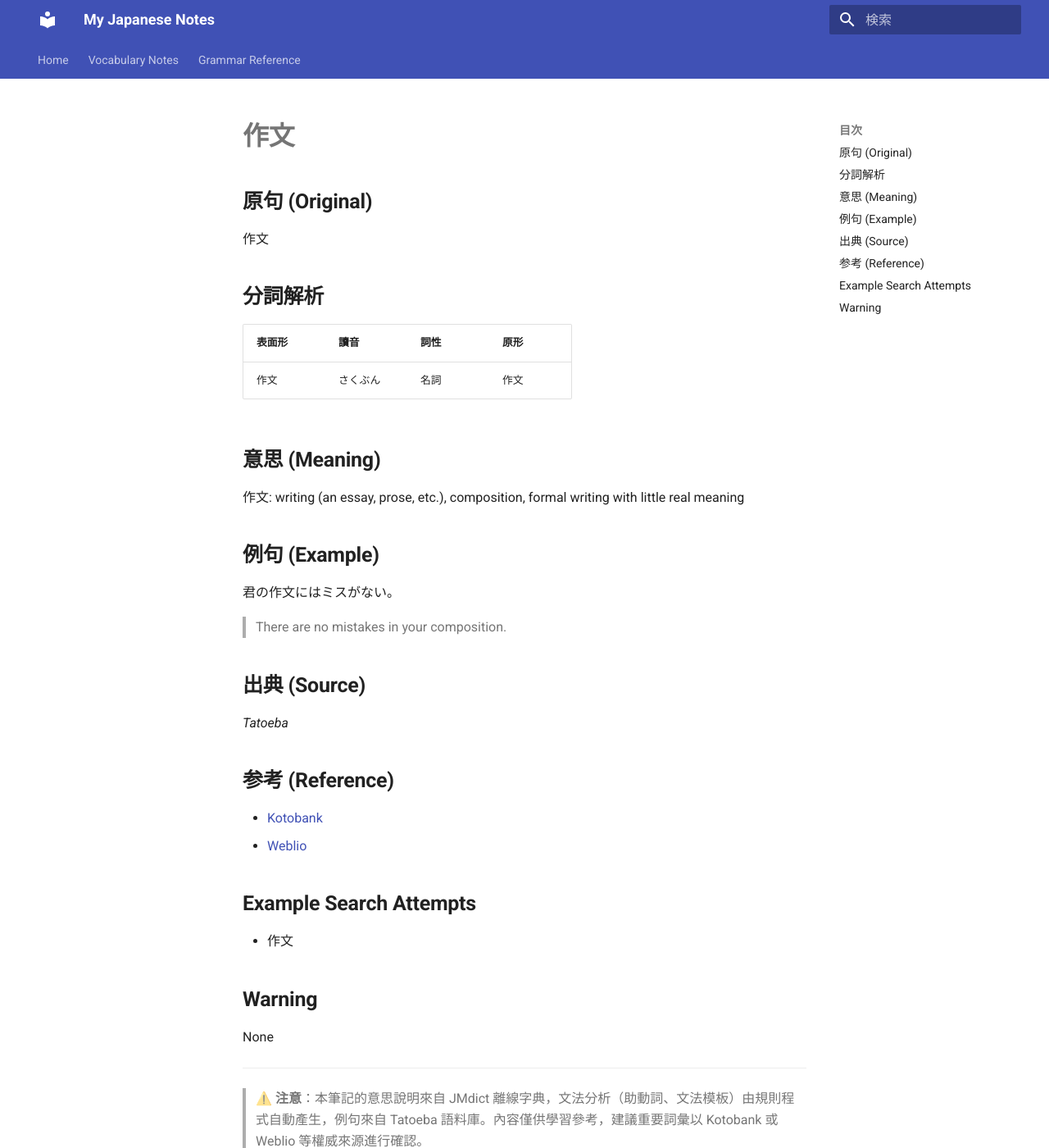
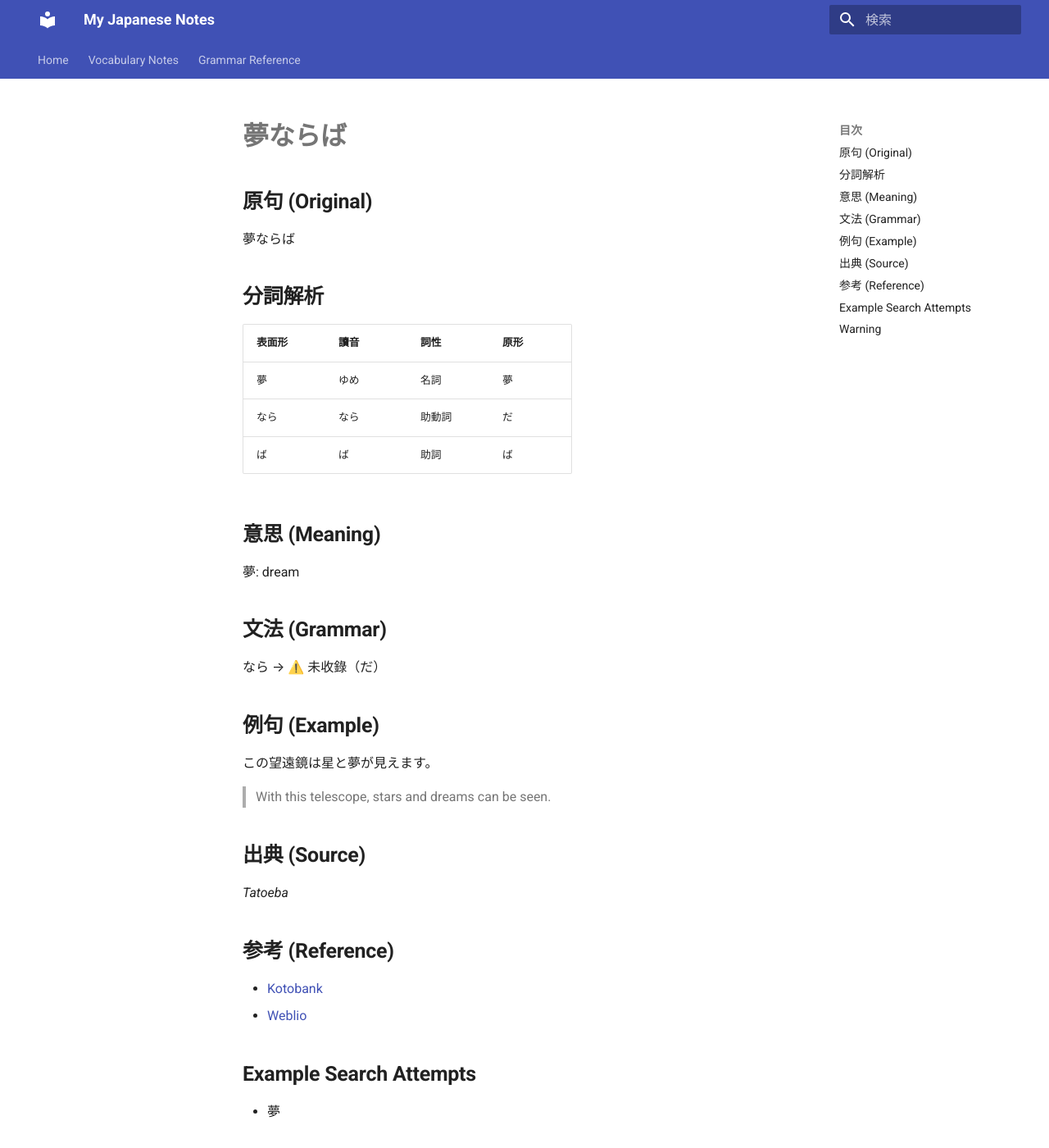
Before and after one commit to KuoJuiWu/japanese-notes, an MkDocs documentation site: the page built from docs/notes/song/20260523_025423_夢ならば.md, in a window 1280 px wide and 1400 px high. Shown: the whole window at 82% size. Built offline with MkDocs 1.6.1 and Material for MkDocs 9.7.7, drawn with Linux system fonts in a browser that asks for light colours.

Commit message:
add: 20260523_025423_夢ならば.md

```diff
--- a/docs/notes/daily/20260523_012126_作文.md
+++ b/docs/notes/song/20260523_025423_夢ならば.md
@@ -1,37 +1,42 @@
 ---
-title: "作文"
-created: "2026-05-23T01:21:52"
+title: "夢ならば"
+created: "2026-05-23T02:55:03"
 tags:
   - japanese
-  - daily
+  - song
 ---
-# 作文
+# 夢ならば
 
 ## 原句 (Original)
-作文
+夢ならば
 
 ## 分詞解析
 | 表面形 | 讀音 | 詞性 | 原形 |
 |---|---|---|---|
-| 作文 | さくぶん | 名詞 | 作文 |
+| 夢 | ゆめ | 名詞 | 夢 |
+| なら | なら | 助動詞 | だ |
+| ば | ば | 助詞 | ば |
 
 ## 意思 (Meaning)
-作文: writing (an essay, prose, etc.), composition, formal writing with little real meaning
+夢: dream
+
+## 文法 (Grammar)
+なら → ⚠️ 未收錄（だ）
 
 ## 例句 (Example)
-君の作文にはミスがない。
-> There are no mistakes in your composition.
+この望遠鏡は星と夢が見えます。
+> With this telescope, stars and dreams can be seen.
 
 ## 出典 (Source)
 *Tatoeba*
 
 
 ## 参考 (Reference)
-- [Kotobank](https://kotobank.jp/search/作文)
-- [Weblio](https://www.weblio.jp/content/作文)
+- [Kotobank](https://kotobank.jp/search/夢ならば)
+- [Weblio](https://www.weblio.jp/content/夢ならば)
 
 ## Example Search Attempts
-- 作文
+- 夢
 
 ## Warning
 None
```
Also changed, not shown: docs/notes/anime/20260518_124100_みずのこきゅう.md (deleted, +0 -43 lines), docs/notes/anime/20260518_124159_かみなりのこきゅう.md (deleted, +0 -36 lines), docs/notes/daily/20260522_153918_朝ご飯.md (deleted, +0 -40 lines), docs/notes/daily/20260523_023816_書く.md (deleted, +0 -40 lines), docs/notes/index.md (+2 -2 lines), docs/notes/song/20260518_123840_埃を払う.md (deleted, +0 -36 lines), docs/notes/song/20260518_132554_戻らない幸せ.md (deleted, +0 -39 lines), docs/notes/song/index.md (added, +5 -0 lines).
